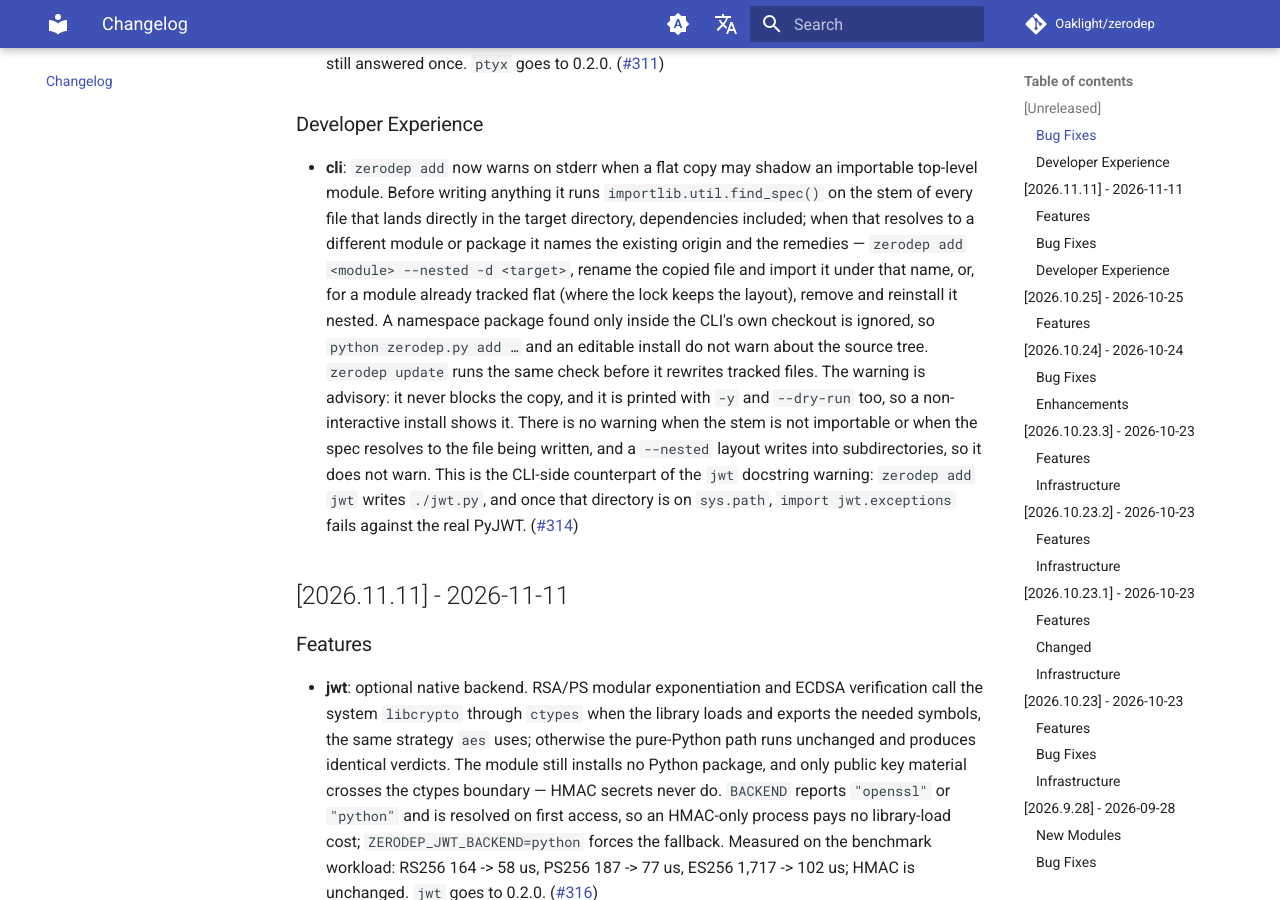
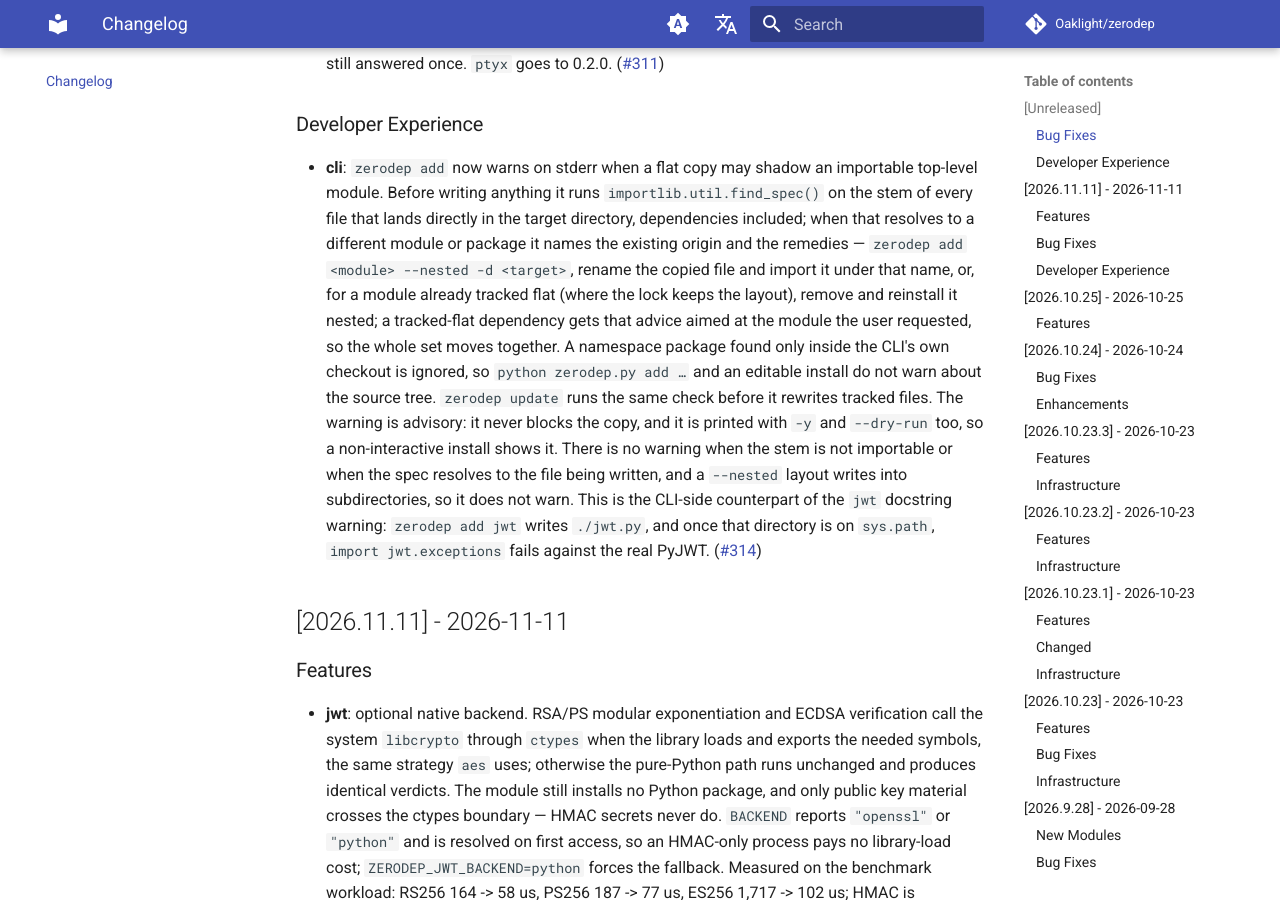
Before and after one commit to Oaklight/zerodep, an MkDocs documentation site: the page built from docs/changelog.md, in a window 1280 px wide and 900 px high, scrolled down 688 px. Built offline with MkDocs 1.6.1 and Material for MkDocs 9.7.7, drawn with Linux system fonts in a browser that asks for light colours; comment, search, counter and statistics services are not loaded.

Commit message:
docs: note the dependency remedy in the shadow warning entry (#314)

```diff
--- a/docs/changelog.md
+++ b/docs/changelog.md
@@ -12,7 +12,7 @@
 
 ### Developer Experience
 
-- **cli**: `zerodep add` now warns on stderr when a flat copy may shadow an importable top-level module. Before writing anything it runs `importlib.util.find_spec()` on the stem of every file that lands directly in the target directory, dependencies included; when that resolves to a different module or package it names the existing origin and the remedies — `zerodep add <module> --nested -d <target>`, rename the copied file and import it under that name, or, for a module already tracked flat (where the lock keeps the layout), remove and reinstall it nested. A namespace package found only inside the CLI's own checkout is ignored, so `python zerodep.py add …` and an editable install do not warn about the source tree. `zerodep update` runs the same check before it rewrites tracked files. The warning is advisory: it never blocks the copy, and it is printed with `-y` and `--dry-run` too, so a non-interactive install shows it. There is no warning when the stem is not importable or when the spec resolves to the file being written, and a `--nested` layout writes into subdirectories, so it does not warn. This is the CLI-side counterpart of the `jwt` docstring warning: `zerodep add jwt` writes `./jwt.py`, and once that directory is on `sys.path`, `import jwt.exceptions` fails against the real PyJWT. ([#314](https://github.com/Oaklight/zerodep/issues/314))
+- **cli**: `zerodep add` now warns on stderr when a flat copy may shadow an importable top-level module. Before writing anything it runs `importlib.util.find_spec()` on the stem of every file that lands directly in the target directory, dependencies included; when that resolves to a different module or package it names the existing origin and the remedies — `zerodep add <module> --nested -d <target>`, rename the copied file and import it under that name, or, for a module already tracked flat (where the lock keeps the layout), remove and reinstall it nested; a tracked-flat dependency gets that advice aimed at the module the user requested, so the whole set moves together. A namespace package found only inside the CLI's own checkout is ignored, so `python zerodep.py add …` and an editable install do not warn about the source tree. `zerodep update` runs the same check before it rewrites tracked files. The warning is advisory: it never blocks the copy, and it is printed with `-y` and `--dry-run` too, so a non-interactive install shows it. There is no warning when the stem is not importable or when the spec resolves to the file being written, and a `--nested` layout writes into subdirectories, so it does not warn. This is the CLI-side counterpart of the `jwt` docstring warning: `zerodep add jwt` writes `./jwt.py`, and once that directory is on `sys.path`, `import jwt.exceptions` fails against the real PyJWT. ([#314](https://github.com/Oaklight/zerodep/issues/314))
 
 ## [2026.11.11] - 2026-11-11
 
```
